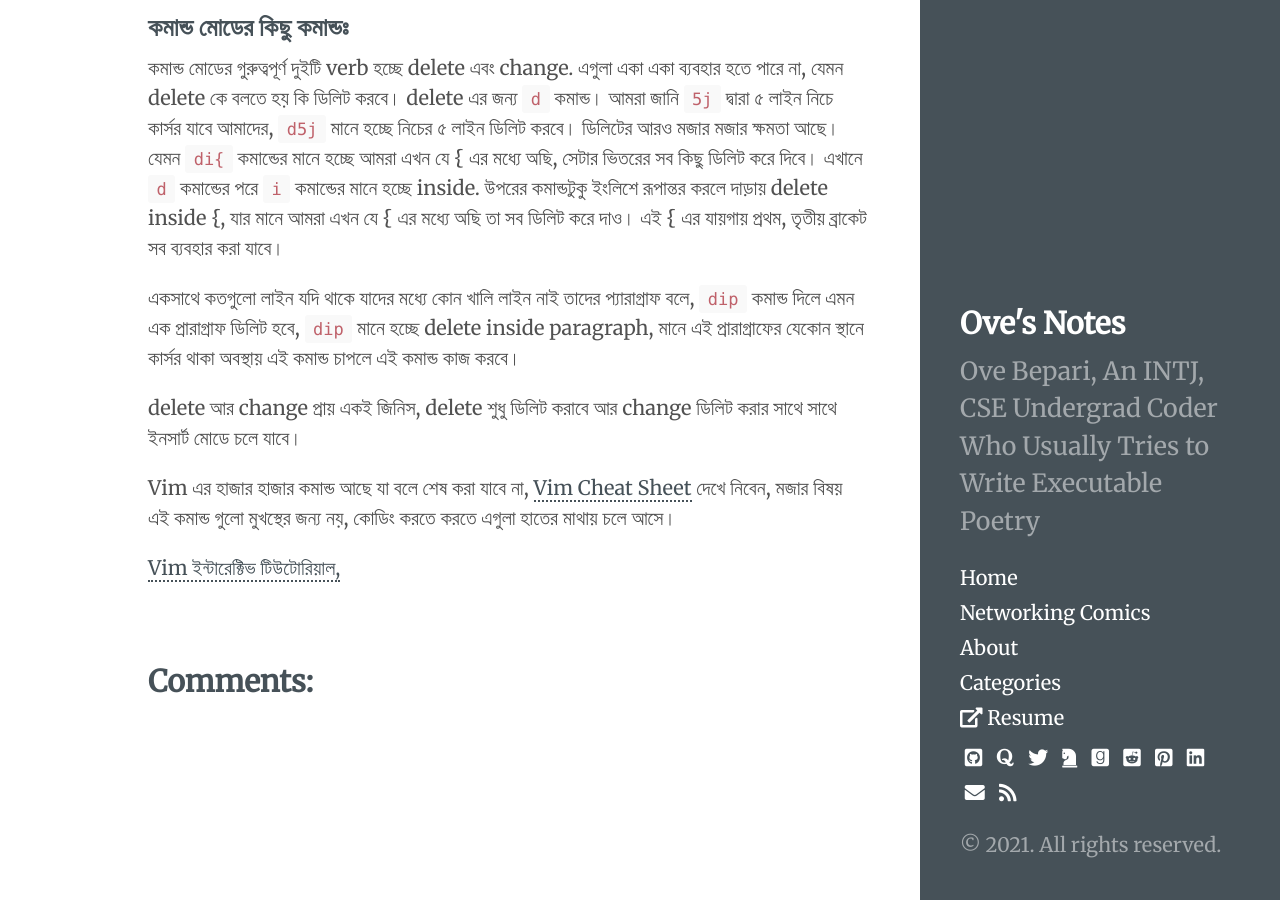
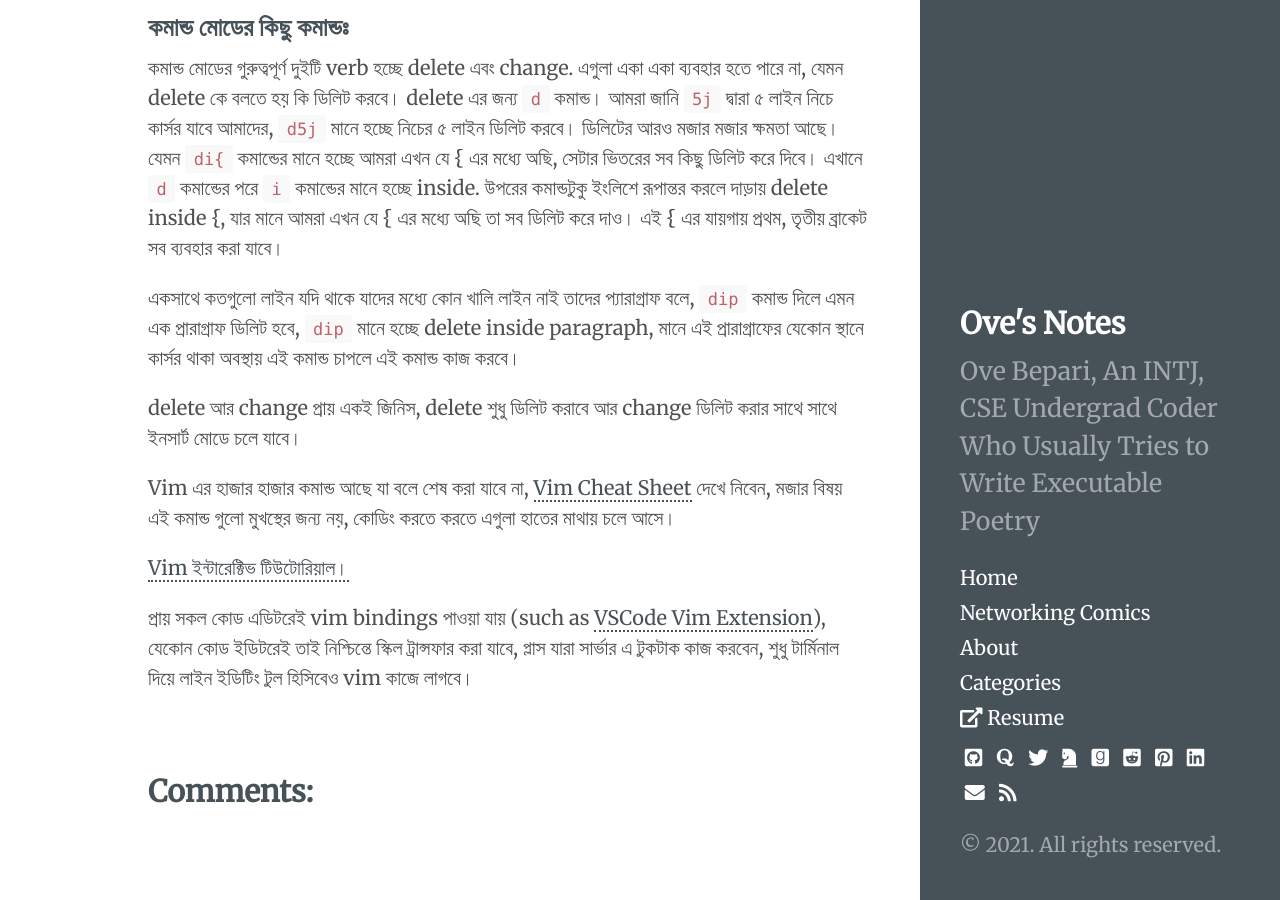
Before and after one commit to ovebepari/ovebepari.github.io, a Jekyll site: the page built from _posts/2018-11-13-Learn-Vim-in-Bangla.md, in a window 1280 px wide and 900 px high, scrolled down 3336 px. Built offline with Jekyll 4.4.1, drawn with Linux system fonts in a browser that asks for light colours; comment, search, counter and statistics services are not loaded.

Commit message:
Vim bindings on every code editore - added

```diff
--- a/_posts/2018-11-13-Learn-Vim-in-Bangla.md
+++ b/_posts/2018-11-13-Learn-Vim-in-Bangla.md
@@ -41,4 +41,6 @@ delete আর change প্রায় একই জিনিস, delete শুধ
 
 Vim এর হাজার হাজার কমান্ড আছে যা বলে শেষ করা যাবে না, <a href="https://vim.rtorr.com/">Vim Cheat Sheet</a> দেখে নিবেন, মজার বিষয় এই কমান্ড গুলো  মুখস্থের জন্য নয়, কোডিং করতে করতে এগুলা হাতের মাথায় চলে আসে।
 
-<a href="https://www.openvim.com/">Vim ইন্টারেক্টিভ টিউটোরিয়াল, </a>
+<a href="https://www.openvim.com/">Vim ইন্টারেক্টিভ টিউটোরিয়াল।</a>
+
+প্রায় সকল কোড এডিটরেই vim bindings পাওয়া যায় (such as <a href="https://marketplace.visualstudio.com/items?itemName=vscodevim.vim">VSCode Vim Extension</a>), যেকোন কোড ইডিটরেই তাই নিশ্চিন্তে স্কিল ট্রান্সফার করা যাবে, প্লাস যারা সার্ভার এ টুকটাক কাজ করবেন, শুধু টার্মিনাল দিয়ে লাইন ইডিটিং টুল হিসিবেও  vim কাজে লাগবে।
```
